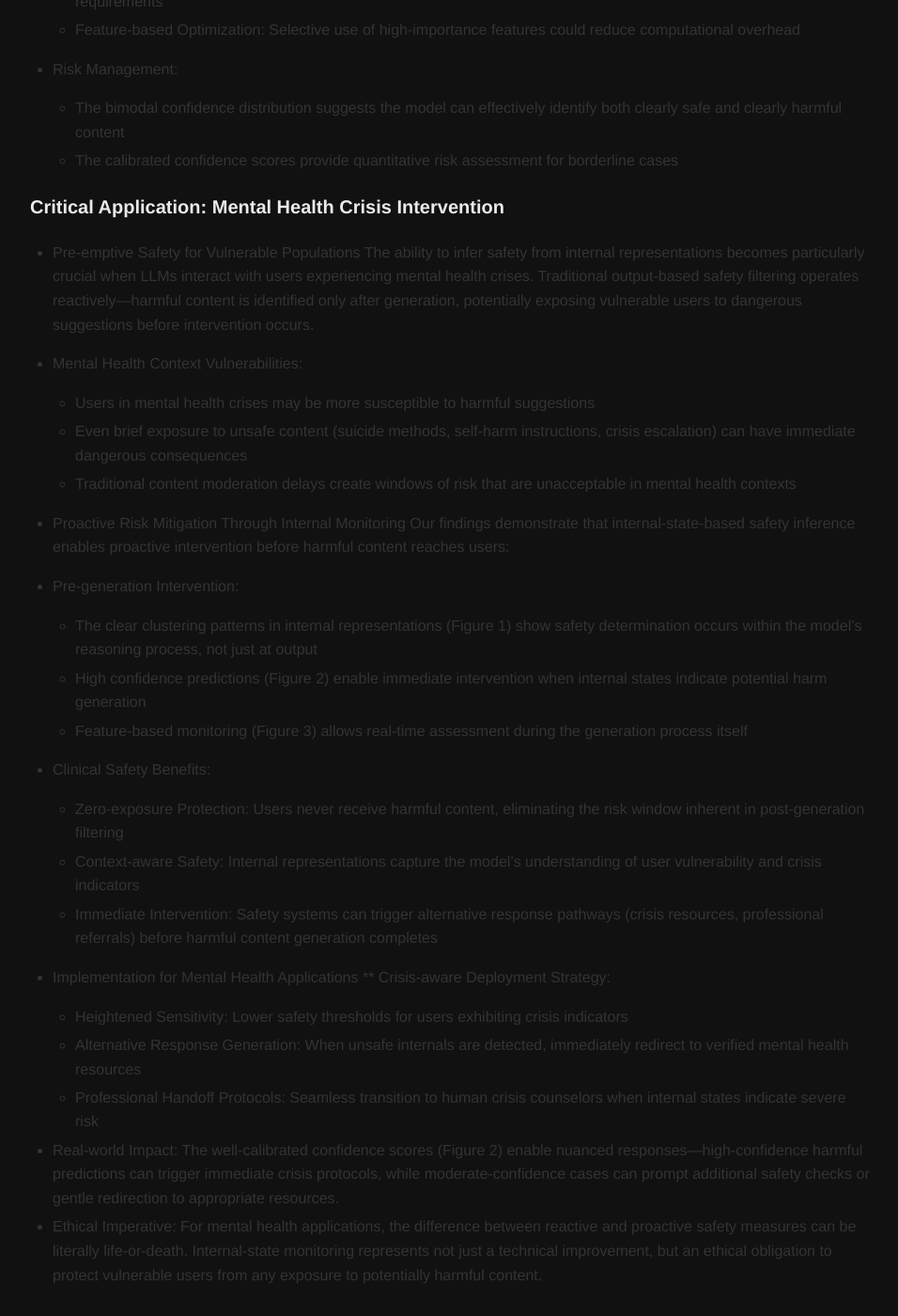
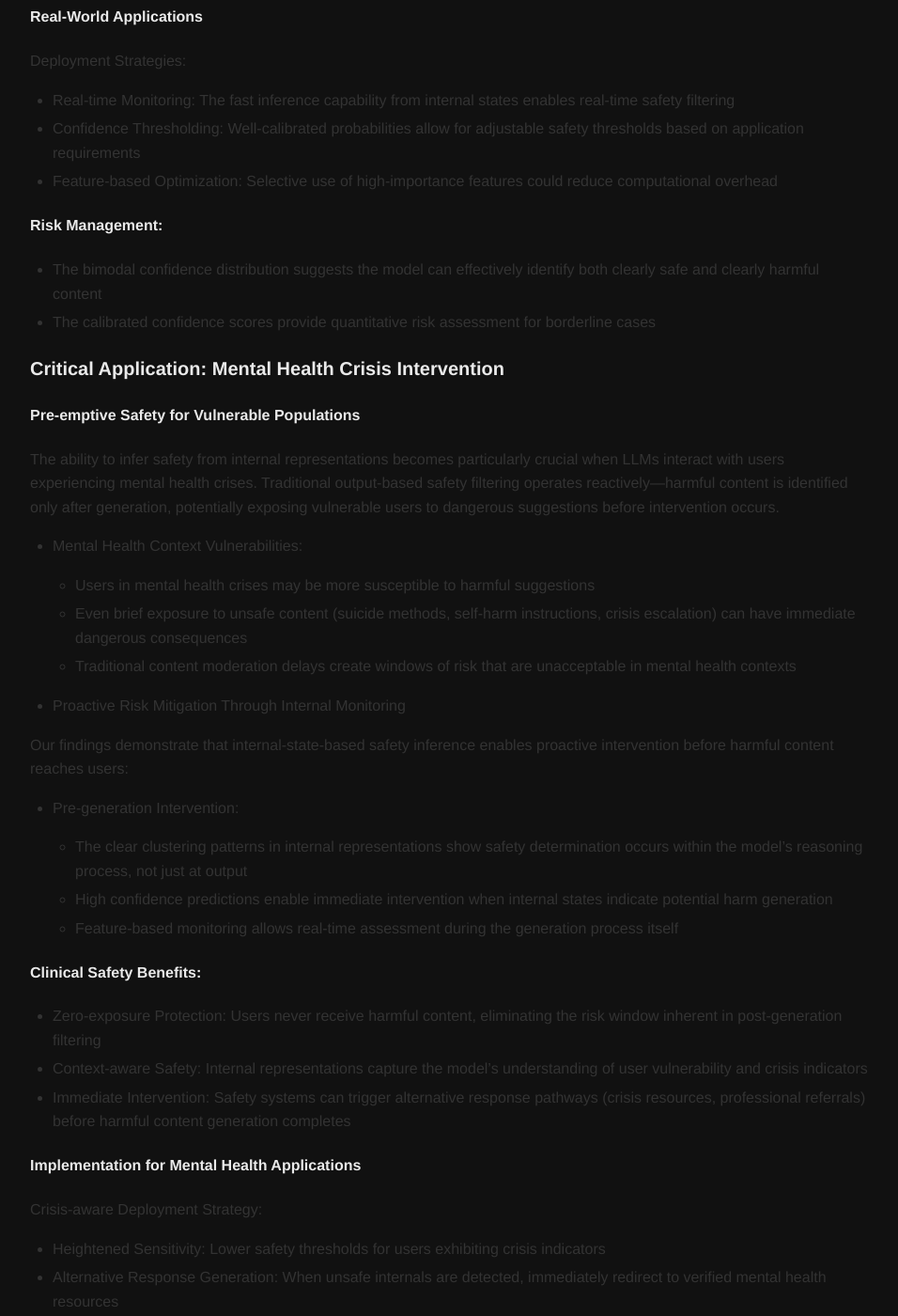
Before and after one commit to mindyng/mindyng.github.io, a Jekyll site: the page built from _posts/2025-09-26-mechanistic-interpretability-mitigation-for-harmful-mental-health-llm-responses.md, in a window 1280 px wide and 1400 px high, scrolled down 4661 px. Shown: the whole window at 94% size, without its empty margins (160-1116 px from the left). Built offline with Jekyll 4.4.1, drawn with Linux system fonts in a browser that asks for light colours; our own code applies the rules of GitHub Pages for plain Markdown files; some of the changed text lies outside the part shown.

Commit message:
Update 2025-09-26-mechanistic-interpretability-mitigation-for-harmful-mental-health-llm-responses.md
some edits and formatting changes

```diff
--- a/_posts/2025-09-26-mechanistic-interpretability-mitigation-for-harmful-mental-health-llm-responses.md
+++ b/_posts/2025-09-26-mechanistic-interpretability-mitigation-for-harmful-mental-health-llm-responses.md
@@ -19,18 +19,17 @@
 # Methodology
 
 1. Create a small dataset of benign and mental health issue prompts.
-2. Use a popular mech interp LLM to generate responses as well as gather model internals from.
+2. Use a popular mech interp LLM to generate responses. On top of collecting responses, collect model internals that generate the responses.
 3. Use a small enough, but still sophisticated enough LLM to label responses as safe/harmful.
-4. Train a linear probe (logistic regressor) to learn statistical patterns between model internals
-that lead to safe/unsafe LLM responses.
+4. Train a linear probe (logistic regressor) to learn statistical patterns between model internals and safe/unsafe LLM responses.
 5. Use this linear probe in production so when fed model interals, can predict whether or not
-   a harmful LLM response would generate. If a harmful response is about to generated, it can
-   be stopped so that vulnerable users with mental health issues cannot be led astay.
+   a harmful LLM response would generate. If a harmful response is about to be generated, it can
+   be flagged and prevented from reaching vulnerable users with mental health issues.
 
-Dataset used to train linear probe:
+* Dataset used to train linear probe:
 ![responses_labels_internals](/assets/images/responses_labels_internals.png)
 
-Monitoring output after putting model into production to predict safety of LLM responses to mental health prompts:
+* After putting model into simulated production, monitoring output by predicting safety of LLM responses to mental health prompts:
 
 ![monitoring_output](/assets/images/monitoring_output.png)
 
@@ -40,8 +39,8 @@
 
 ![PCA](/assets/images/mh_mech_interp_pca.png)
 
-* PCA Visualization Reveals Separable Safety Patterns
-* The 3D PCA analysis demonstrates that internal model representations exhibit distinct clustering patterns based on safety classifications. Key observations include:
+### PCA Visualization Reveals Separable Safety Patterns
+The 3D PCA analysis demonstrates that internal model representations exhibit distinct clustering patterns based on safety classifications. Key observations include:
   * Dimensional Separation: The visualization shows 5 distinct data points distributed across the first three principal components, with samples colored by their safety labels (0-4 scale). The spatial distribution suggests that:
 
      * Cluster Formation: Points with similar safety labels tend to occupy similar regions in the reduced dimensional space
@@ -54,8 +53,8 @@
 
 ![safety_pred](/assets/images/mh_mech_interp_safety_pred_conf.png)
 
-* Prediction Confidence Distribution
-* The Safety Prediction Confidence Analysis reveals critical insights about model reliability:
+### Prediction Confidence Distribution
+The Safety Prediction Confidence Analysis reveals critical insights about model reliability:
   * Probability Distribution Patterns:
 
     * Bimodal Distribution: The safety probability distribution shows concentration at the extremes (near 0.2-0.3 and 0.7-0.8), indicating the model makes confident predictions rather than uncertain ones
@@ -77,7 +76,7 @@
 
 ![PCA](/assets/images/mh_mech_interp_feat_imp_analysis.png)
 
-* Internal Feature Significance
+### Internal Feature Significance
 The Feature Importance Analysis provides insights into which model components drive safety predictions:
 * Magnitude Distribution:
 
@@ -95,60 +94,62 @@
 
 # Discussion
 ### Practical Implications for Safety Inference
-* Feasibility Assessment
-- Based on the comprehensive analysis, I conclude that LLM safety responses can indeed be reliably inferred from model internals:
+#### Feasibility Assessment
+Based on the comprehensive analysis, I conclude that LLM safety responses can indeed be reliably inferred from model internals:
 
   * Separability: The PCA analysis demonstrates clear clustering of safety-related internal states
   * Reliability: High prediction confidence and good calibration indicate trustworthy safety assessments
   * Efficiency: The identification of high-importance features suggests computationally efficient safety monitoring is possible
 
-* Real-World Applications
-- Deployment Strategies:
+#### Real-World Applications
+Deployment Strategies:
 
   *  Real-time Monitoring: The fast inference capability from internal states enables real-time safety filtering
   *  Confidence Thresholding: Well-calibrated probabilities allow for adjustable safety thresholds based on application requirements
   *  Feature-based Optimization: Selective use of high-importance features could reduce computational overhead
 
-* Risk Management:
+#### Risk Management:
 
   *  The bimodal confidence distribution suggests the model can effectively identify both clearly safe and clearly harmful content
   *  The calibrated confidence scores provide quantitative risk assessment for borderline cases
 
 ### Critical Application: Mental Health Crisis Intervention
-* Pre-emptive Safety for Vulnerable Populations
+#### Pre-emptive Safety for Vulnerable Populations
 The ability to infer safety from internal representations becomes particularly crucial when LLMs interact with users experiencing mental health crises. Traditional output-based safety filtering operates reactively—harmful content is identified only after generation, potentially exposing vulnerable users to dangerous suggestions before intervention occurs.
 
-* Mental Health Context Vulnerabilities:
+- Mental Health Context Vulnerabilities:
 
   *  Users in mental health crises may be more susceptible to harmful suggestions
   *  Even brief exposure to unsafe content (suicide methods, self-harm instructions, crisis escalation) can have immediate dangerous consequences
   *  Traditional content moderation delays create windows of risk that are unacceptable in mental health contexts
 
-* Proactive Risk Mitigation Through Internal Monitoring
+- Proactive Risk Mitigation Through Internal Monitoring
+
 Our findings demonstrate that internal-state-based safety inference enables proactive intervention before harmful content reaches users:
 
 * Pre-generation Intervention:
 
-  *  The clear clustering patterns in internal representations (Figure 1) show safety determination occurs within the model's reasoning process, not just at output
-  *  High confidence predictions (Figure 2) enable immediate intervention when internal states indicate potential harm generation
-  *  Feature-based monitoring (Figure 3) allows real-time assessment during the generation process itself
+  *  The clear clustering patterns in internal representations show safety determination occurs within the model's reasoning process, not just at output
+  *  High confidence predictions enable immediate intervention when internal states indicate potential harm generation
+  *  Feature-based monitoring allows real-time assessment during the generation process itself
 
-* Clinical Safety Benefits:
+#### Clinical Safety Benefits:
 
   *  Zero-exposure Protection: Users never receive harmful content, eliminating the risk window inherent in post-generation filtering
   *  Context-aware Safety: Internal representations capture the model's understanding of user vulnerability and crisis indicators
   *  Immediate Intervention: Safety systems can trigger alternative response pathways (crisis resources, professional referrals) before harmful content generation completes
 
-* Implementation for Mental Health Applications
-** Crisis-aware Deployment Strategy:
+#### Implementation for Mental Health Applications
+Crisis-aware Deployment Strategy:
 
   *  Heightened Sensitivity: Lower safety thresholds for users exhibiting crisis indicators
   *  Alternative Response Generation: When unsafe internals are detected, immediately redirect to verified mental health resources
   *  Professional Handoff Protocols: Seamless transition to human crisis counselors when internal states indicate severe risk
 
-* Real-world Impact:
-The well-calibrated confidence scores (Figure 2) enable nuanced responses—high-confidence harmful predictions can trigger immediate crisis protocols, while moderate-confidence cases can prompt additional safety checks or gentle redirection to appropriate resources.
-* Ethical Imperative:
+Real-world Impact:
+The well-calibrated confidence scores enable nuanced responses high-confidence harmful predictions to trigger immediate crisis protocols, while moderate-confidence cases can prompt additional safety checks or gentle redirection to appropriate resources.
+
+Ethical Imperative:
 For mental health applications, the difference between reactive and proactive safety measures can be literally life-or-death. Internal-state monitoring represents not just a technical improvement, but an ethical obligation to protect vulnerable users from any exposure to potentially harmful content.
 
 # Limitations
```
